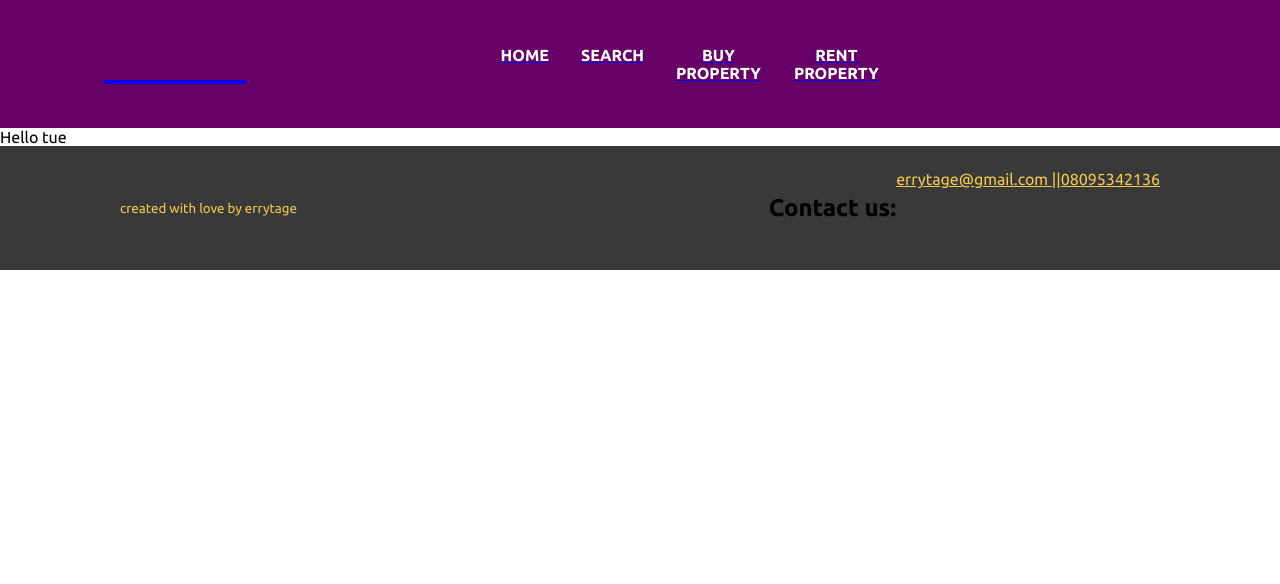
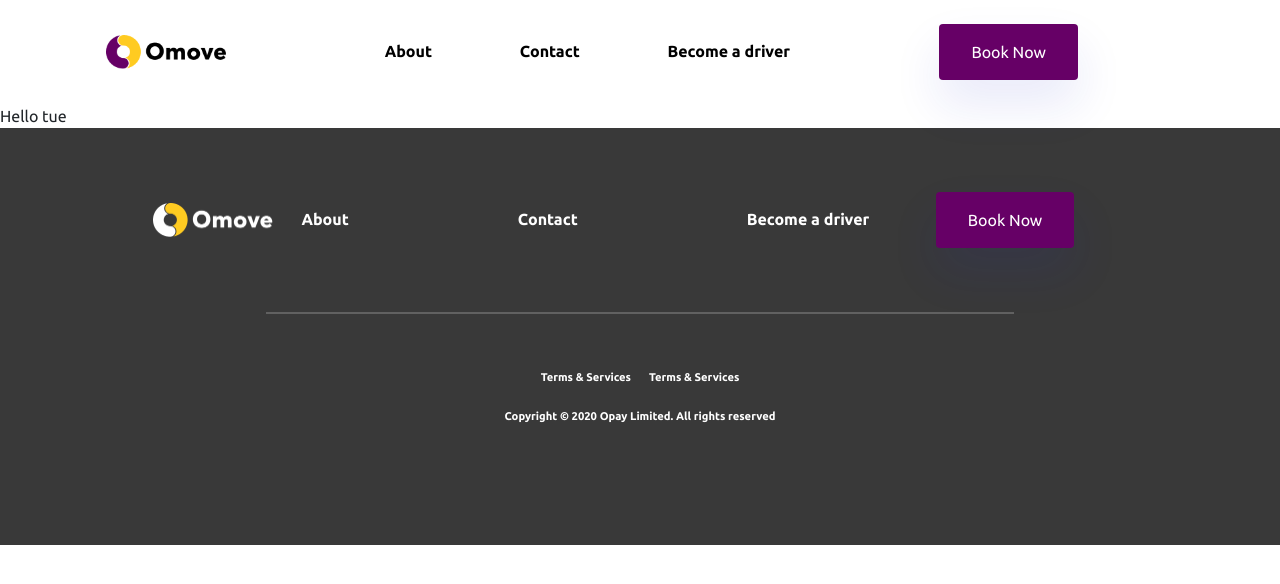
Before and after one commit to Errytagedesign/omove-web-app, a React (Create React App) app: page / in a window 1280 px wide. Shown: the top 584 px of the page. Built offline with nearby package versions, Linux system fonts and the light colour scheme.

Commit message:
footer created

```diff
--- a/src/App.css
+++ b/src/App.css
@@ -55,6 +55,29 @@ p{
     color: var(--black);
 }
 
+a{
+  text-decoration: none !important;
+}
+
+
+
+/* ====General Button styles=== */
+.Btns{
+  background-color: var(--main-color);
+  box-shadow: 0px 24px 48px rgba(27, 44, 193, 0.1);
+  border: none;
+border-radius: 4px;
+padding: 1em 2em;
+}
+
+.Btns a{
+  color: #fff;
+}
+
+.Btns:hover{
+  transform: scale(1.1);
+  background-color: var(--sec-color);
+}
 
 /* ===General Image Animation=== */
 img{
--- a/src/App.js
+++ b/src/App.js
@@ -4,6 +4,7 @@ import { BrowserRouter as Router, Routes, Route } from "react-router-dom";
 
 // Styles
 import "./App.css";
+import "bootstrap/dist/css/bootstrap.min.css";
 
 // Components
 import Navbar from "./components/navbar/Navbar";
--- a/src/components/footer/footer.js
+++ b/src/components/footer/footer.js
@@ -1,22 +1,57 @@
 import React from "react";
 import { Link } from "react-router-dom";
 
+import FooterLogo from "../../assets/Omove-Footer-Logo.png";
+
 // Styles
-import { Wrapper, Content } from "./footer.styles";
+import { Wrapper, Content, NavBars } from "./footer.styles";
 
 function Footer() {
   return (
     <Wrapper>
       <Content>
-        <section>
-          {" "}
-          <small> created with love by errytage </small>{" "}
-        </section>
-        <section>
-          <h3> Contact us: </h3>
-          <Link to="mailto: errytage@gmail.com">errytage@gmail.com ||</Link>
-          <Link to="tel: +2348095342136">08095342136</Link>
-        </section>
+        <NavBars>
+          <section className="OrderLogo">
+            <Link to="#">
+              <img
+                className="FooterBrandLogo"
+                src={FooterLogo}
+                alt="Omove brand logo"
+              />
+            </Link>
+          </section>
+          {/* Nav Items */}
+          <section className="d-flex flex-row col-12 col-md-7 justify-content-between ">
+            <Link to="#">
+              <h3 className="navItems ">About</h3>
+            </Link>
+            <Link to="#">
+              <h3 className="navItems ">Contact</h3>
+            </Link>
+            <Link to="#">
+              <h3 className="navItems ">Become a driver</h3>
+            </Link>
+          </section>
+          <section className=" col-12 col-md-3 ">
+            {" "}
+            <button className="Btns">
+              {" "}
+              <Link to="#"> Book Now </Link>
+            </button>
+          </section>
+        </NavBars>
+        <hr />
+
+        <footer className="d-flex p-2 mt-4 ">
+          <h3 className="footerItems "> Terms & Services</h3>
+          <h3 className="footerItems "> Terms & Services</h3>
+        </footer>
+        <footer className="mb-5 pb-5">
+          <h3 className="footerItems ">
+            {" "}
+            Copyright © 2020 Opay Limited. All rights reserved
+          </h3>
+        </footer>
       </Content>
     </Wrapper>
   );
--- a/src/components/footer/footer.styles.js
+++ b/src/components/footer/footer.styles.js
@@ -1,7 +1,6 @@
 import styled from "styled-components";
 
 export const Wrapper = styled.div`
-  position: relative;
   width: 100%;
   display: flex;
   background: #393939;
@@ -17,23 +16,105 @@ export const Wrapper = styled.div`
 `;
 
 export const Content = styled.div`
-  width: 85%;
+  width: 100%;
+  display: flex;
+  flex-direction: column;
+  padding: 1em;
+  text-align: center;
+  align-items: center;
+  justify-content: space-around;
+  color: #fff;
+
+  hr {
+    width: 60%;
+    border: solid 0.3px #d8d8d8;
+  }
+
+  .FooterBrandLogo {
+    width: 134px;
+    height: 34.18px;
+  }
+
+  .footerItems {
+    color: #fff;
+    padding: 0.8em;
+    font-size: 0.7rem;
+    font-weight: 900;
+    margin-bottom: 0;
+  }
+
+  @media screen and (max-width: 768px) {
+    hr {
+      width: 80%;
+    }
+
+    .FooterBrandLogo {
+      margin: 2em auto;
+    }
+    .footerItems {
+      font-weight: 400;
+    }
+  }
+`;
+
+export const NavBars = styled.div`
+  width: 78%;
   display: flex;
   flex-direction: row;
-  padding: 0.5em;
   text-align: center;
   align-items: center;
   justify-content: space-between;
-  color: #fff;
+  cursor: pointer;
+  margin: 3em auto;
 
-  section {
-    display: flex;
-    padding: 1em;
-    justify-content: space-between;
+  .navItems {
+    color: #fff;
+    font-size: 1rem;
+    font-weight: 900;
+    margin-bottom: 0;
+
+    :hover {
+      color: var(--sec-color);
+    }
   }
 
-  small,
   a {
-    color: var(--sec-color);
+    display: flex;
+    align-items: center;
   }
+
+  @media screen and (max-width: 768px) {
+    width: 100%;
+    flex-direction: column;
+    padding: 1em;
+
+    .OrderLogo {
+      order: 3;
+      display: flex;
+      width: 100%;
+      margin-top: 2.5em;
+      flex-direction: row;
+      justify-content: start;
+      align-items: start;
+    }
+
+    .navItems {
+      color: #fff;
+      font-size: 1rem;
+      font-weight: 400;
+      margin: 1em 0;
+    }
+
+    /* .mobileNavhead {
+
+    } */
+
+    button {
+      margin: 1.5em 0;
+    }
+  }
+
+  /* .navItems {
+    background: #000;
+  } */
 `;
--- a/src/components/navbar/Navbar.js
+++ b/src/components/navbar/Navbar.js
@@ -1,11 +1,15 @@
 import React, { useState } from "react";
 import { Link } from "react-router-dom";
 
+// Icons
 import { BsXLg } from "react-icons/bs";
 import { BiMenu } from "react-icons/bi";
 
 // Styles
 import { Wrapper, Content, NavBars } from "./Navbar.styles";
+
+// Images
+import BrandLogo from "../../assets/OmoveLogo.png";
 
 function Navbar() {
   const [navbar, setNavbar] = useState(false);
@@ -18,23 +22,43 @@ function Navbar() {
   return (
     <Wrapper>
       <Content>
+        <section className="col-3 align-items-start">
           <Link to="#">
-          <h2>Realtor</h2>
+            <img className="BrandLogo" src={BrandLogo} alt="Omove brand logo" />
           </Link>
-        <NavBars navbar={navbar}>
+        </section>
+        <NavBars className="col-12 col-md-8" navbar={navbar}>
+          {/* Mobile Logo and Close menu icon */}
+          <section className="d-flex w-sm-100 justify-content-between mb-5">
             <Link to="#">
-            <div className="navItems">Home</div>
+              <img
+                className="mobileNavLogo"
+                src={BrandLogo}
+                alt="Omove brand logo"
+              />
+            </Link>
+            <BsXLg className="closeMenu " onClick={ShowNavbar} />
+          </section>
+
+          {/* Nav Items */}
+          <section className="d-flex flex-column flex-lg-row justify-content-between col-12 col-lg-6 p-2 ">
+            <Link to="#">
+              <h3 className="navItems ">About</h3>
             </Link>
             <Link to="#">
-            <div className="navItems">Search</div>
+              <h3 className="navItems ">Contact</h3>
             </Link>
             <Link to="#">
-            <div className="navItems">Buy Property</div>
+              <h3 className="navItems ">Become a driver</h3>
             </Link>
-          <Link to="#">
-            <div className="navItems">Rent property</div>
-          </Link>
-          <BsXLg className="closeMenu " onClick={ShowNavbar} />
+          </section>
+          <section className="col-12 col-lg-6 ">
+            {" "}
+            <button className="Btns">
+              {" "}
+              <Link to="#"> Book Now </Link>
+            </button>
+          </section>
         </NavBars>
         <main>
           <BiMenu className="menuIcon" onClick={ShowNavbar} />
--- a/src/components/navbar/Navbar.styles.js
+++ b/src/components/navbar/Navbar.styles.js
@@ -4,7 +4,7 @@ export const Wrapper = styled.div`
   position: relative;
   width: 100%;
   display: flex;
-  background: var(--main-color);
+  background: #fff;
   align-items: center;
   justify-content: space-around;
 
@@ -14,82 +14,128 @@ export const Wrapper = styled.div`
     border: solid var(--medGrey) 2px;
     border-radius: 5px;
   } */
+
+  .BrandLogo {
+    width: 120px;
+    height: 34.18px;
+  }
 `;
 
 export const Content = styled.div`
-  width: 85%;
+  width: 100%;
   display: flex;
   flex-direction: row;
   padding: 0.5em;
   text-align: center;
   align-items: center;
   justify-content: space-between;
+  margin: 1em auto;
 
-  h2 {
+  /* h2 {
     cursor: pointer;
     color: var(--main-color);
-  }
+  } */
 
   .menuIcon {
-    color: #fff;
+    color: var(--black);
     font-weight: 700;
-    font-size: var(--fontBig);
+    font-size: var(--fontSuperBig);
     cursor: pointer;
-    visibility: hidden;
+    display: none;
   }
 
   @media screen and (max-width: 768px) {
     .menuIcon {
-      visibility: visible;
+      display: block;
+      :hover {
+        transform: rotate(90deg);
+      }
     }
   }
 `;
 
 export const NavBars = styled.div`
-  width: 40%;
   display: flex;
   flex-direction: row;
   text-align: center;
-  justify-content: space-between;
+  justify-content: space-around;
+  /* align-items: center; */
   cursor: pointer;
 
   .navItems {
-    color: #fff;
-    padding: 1em;
-    text-transform: uppercase;
-    font-weight: 600;
+    font-size: 1rem;
+    font-weight: 900;
+    margin-bottom: 0;
+
+    :hover {
+      color: var(--main-color);
+      box-shadow: 0px 24px 48px rgba(27, 44, 193, 0.1);
+    }
   }
+
+  .mobileNavLogo {
+    display: none;
+  }
+
   .closeMenu {
-    color: #fff;
     font-weight: 700;
     font-size: var(--fontBig);
     cursor: pointer;
-    visibility: hidden;
+    display: none;
   }
 
-  @media screen and (max-width: 768px) {
-    .closeMenu {
-      position: absolute;
-      left: 70%;
-      visibility: visible;
-    }
+  a {
+    display: flex;
+    align-items: center;
   }
 
   @media screen and (max-width: 768px) {
     position: fixed;
+    text-align: left;
     width: 100%;
     top: ${({ navbar }) => (navbar ? "0" : "-100%")};
     /* top: -100%; */
     left: 0;
     /* right: 0; */
     flex-direction: column;
-    background: var(--main-color);
-    padding: 1.5em;
+    background: #fff;
+    border: solid 1px red;
+    padding: 2.5em;
     transition: 350ms;
     z-index: 200;
+    padding-bottom: 5em;
+
+    .navItems {
+      font-size: 1.15rem;
+      font-weight: 400;
+      margin: 1em 0;
+
+      :hover {
+        background: var(--main-color);
+        padding: 1em;
+        color: #fff;
+        width: 100%;
+      }
+    }
+
+    /* .mobileNavhead {
+
+    } */
+    .closeMenu {
+      display: block;
+      color: var(--black);
+    }
+    .mobileNavLogo {
+      display: block;
+      width: 70%;
+    }
+
+    button {
+      margin: 1.5em 0;
+    }
   }
 
-  .navItems {
-    background: var(--gradient);
-  }
+  /* .navItems {
+    background: #000;
+  } */
 `;
```
Also changed, not shown: src/assets/OmoveLogo.png (renamed from src/assets/Omove Logo.png). Lines whose indentation alone changed are shown as unchanged.
